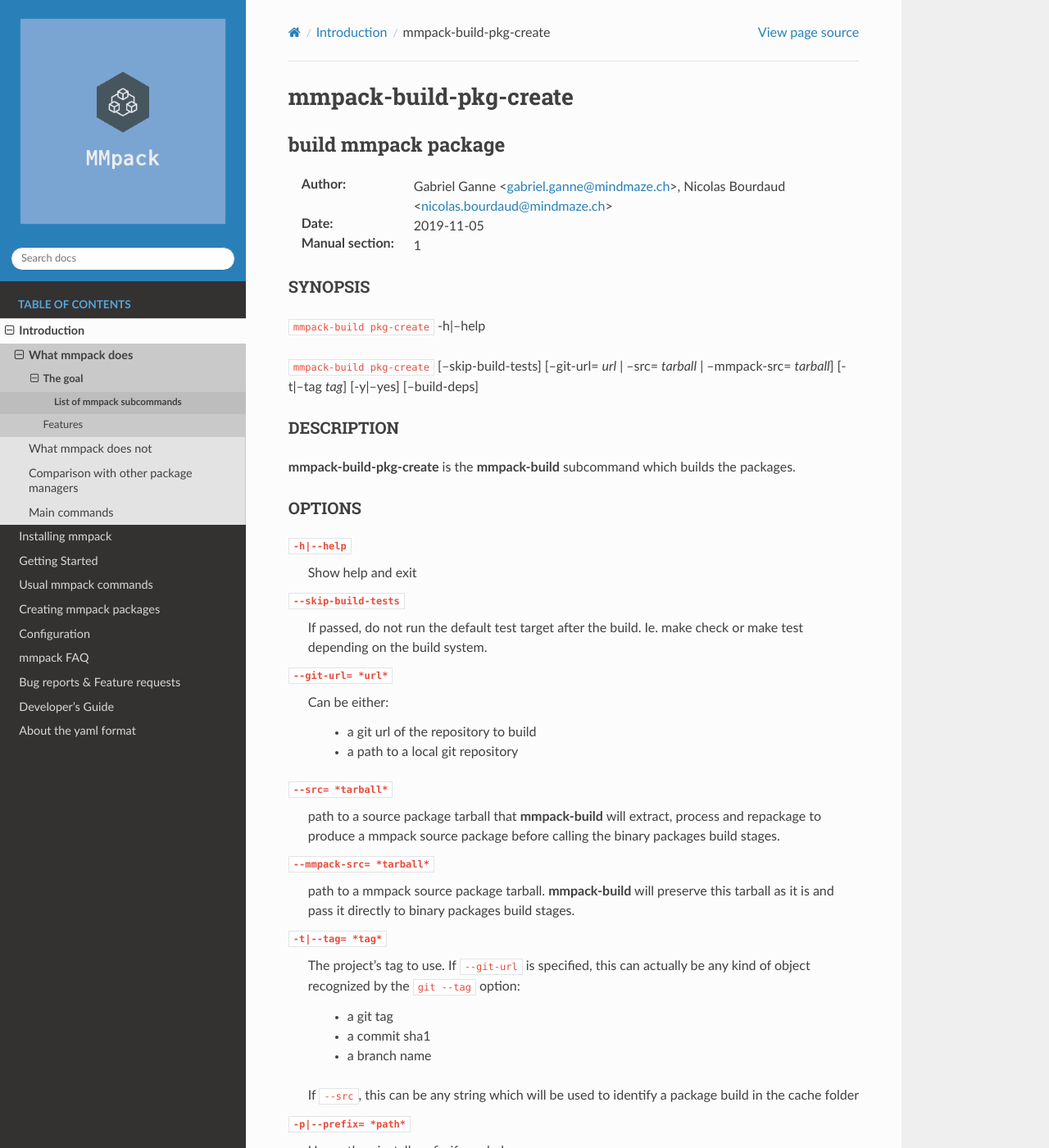
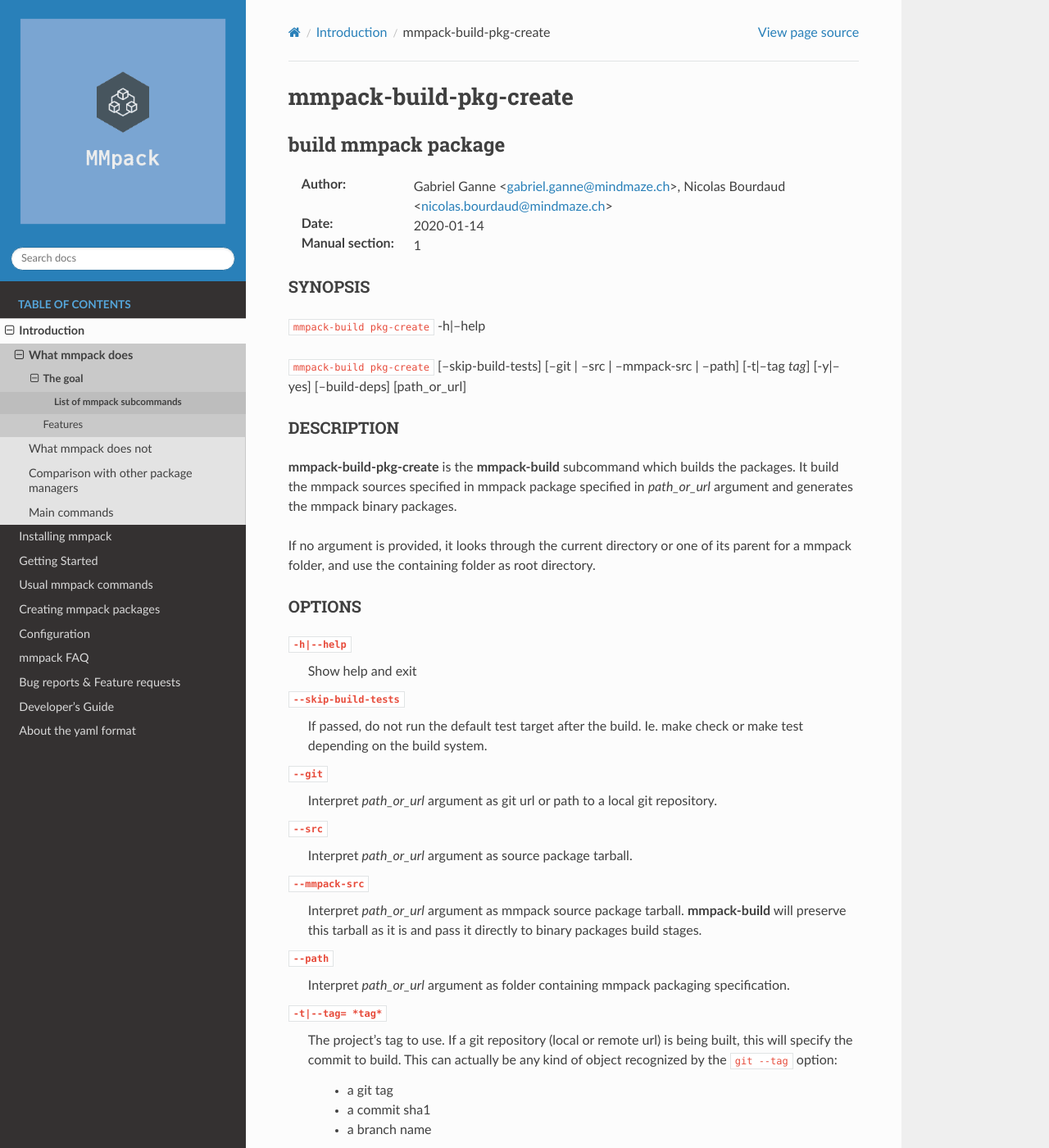
Before and after one commit to mmlabs-mindmaze/mmpack, a Sphinx documentation site: the page built from docs/man/mmpack-build-pkg-create.rst, in a window 1280 px wide and 1400 px high. Shown: the whole window at 82% size. Built offline with Sphinx 7.4.7 and the Read the Docs theme 2.0.0, drawn with Linux system fonts in a browser that asks for light colours; some of the changed text lies outside the part shown.

Commit message:
mmpack-build: rework pkg-create interface
Now pkg-create accept an optional positional argument. This specifies
the path to source package to build (either git url, path, tarball or
mmpack source tarball). If not specified, the current folder and its
parent will be searched recursively for a mmpack folder containing
specs file.

The type of argument is guessed. The guess can be overriden by the
'--git', '--path', '--src' or '--mmpack-src' flag.

Change-Id: Ia2d06a5090cde6536b131ed241b7a84e41ff3ac5

```diff
--- a/docs/man/mmpack-build-pkg-create.rst
+++ b/docs/man/mmpack-build-pkg-create.rst
@@ -8,7 +8,7 @@
 
 :Author: Gabriel Ganne <gabriel.ganne@mindmaze.ch>,
          Nicolas Bourdaud <nicolas.bourdaud@mindmaze.ch>
-:Date: 2019-11-05
+:Date: 2020-01-14
 :Manual section: 1
 
 SYNOPSIS
@@ -16,11 +16,17 @@
 
 ``mmpack-build pkg-create`` -h|--help
 
-``mmpack-build pkg-create`` [--skip-build-tests] [--git-url= *url* | --src= *tarball* | --mmpack-src= *tarball*] [-t|--tag *tag*] [-y|--yes] [--build-deps]
+``mmpack-build pkg-create`` [--skip-build-tests] [--git | --src | --mmpack-src | --path] [-t|--tag *tag*] [-y|--yes] [--build-deps] [path_or_url]
 
 DESCRIPTION
 ===========
-**mmpack-build-pkg-create** is the **mmpack-build** subcommand which builds the packages.
+**mmpack-build-pkg-create** is the **mmpack-build** subcommand which builds the
+packages. It build the mmpack sources specified in mmpack package
+specified in *path_or_url* argument and generates the mmpack binary packages.
+
+If no argument is provided, it looks through the current directory or one of
+its parent for a mmpack folder, and use the containing folder as root
+directory.
 
 OPTIONS
 =======
@@ -32,32 +38,32 @@
   If passed, do not run the default test target after the build.
   Ie. make check or make test depending on the build system.
 
-``--git-url= *url*``
-  Can be either:
+``--git``
+  Interpret *path_or_url* argument as git url or path to a local git repository.
 
-    * a git url of the repository to build
-    * a path to a local git repository
+``--src``
+  Interpret *path_or_url* argument as source package tarball.
 
-``--src= *tarball*``
-  path to a source package tarball that **mmpack-build** will extract, process
-  and repackage to produce a mmpack source package before calling the binary
-  packages build stages.
+``--mmpack-src``
+  Interpret *path_or_url* argument as mmpack source package tarball. **mmpack-build** will
+  preserve this tarball as it is and pass it directly to binary packages build
+  stages.
 
-``--mmpack-src= *tarball*``
-  path to a mmpack source package tarball. **mmpack-build** will preserve this
-  tarball as it is and pass it directly to binary packages build stages.
+``--path``
+  Interpret *path_or_url* argument as folder containing mmpack packaging specification.
 
 ``-t|--tag= *tag*``
   The project's tag to use.
-  If ``--git-url`` is specified, this can actually be any kind of object
-  recognized by the ``git --tag`` option:
+  If a git repository (local or remote url) is being built, this will specify
+  the commit to build. This can actually be any kind of object recognized by
+  the ``git --tag`` option:
 
     * a git tag
     * a commit sha1
     * a branch name
 
-  If ``--src``, this can be any string which will be used to identify a
-  package build in the cache folder
+  For the other type of build, *tag* will be the string which will be used to
+  identify a package build in the cache folder.
 
 ``-p|--prefix= *path*``
   Use *path* as install prefix if needed.
```
Also changed, not shown: 3 other files.
